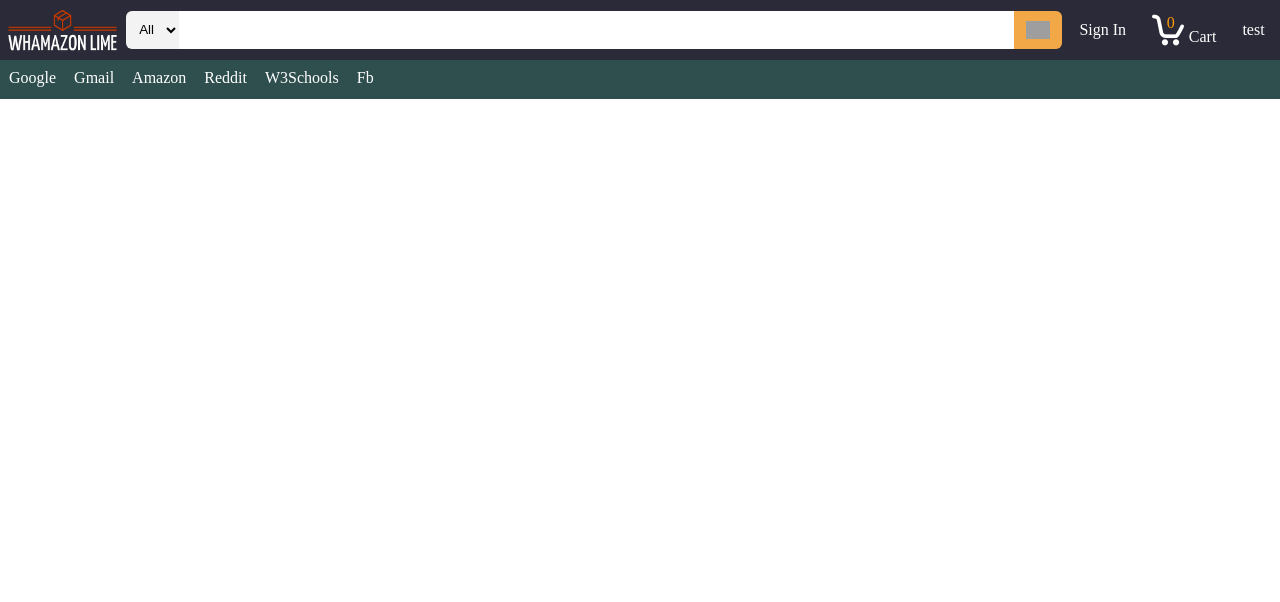
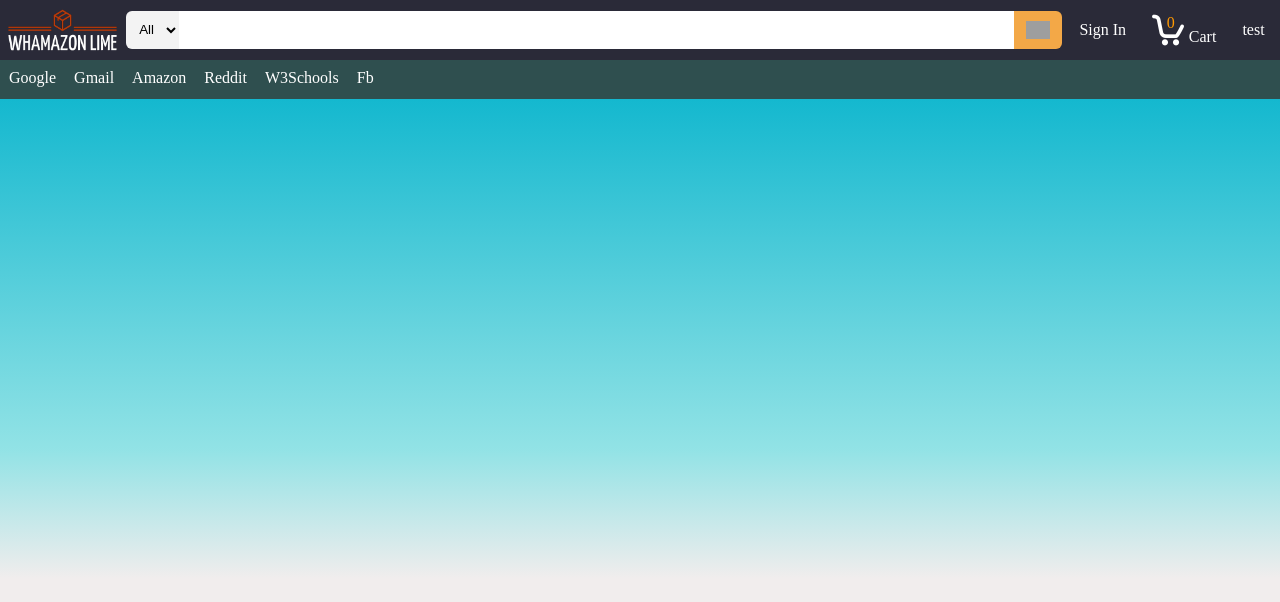
Before and after one commit to jamclean23/js-final-project, a React app: page / in a window 1280 px wide. Shown: the top 602 px of the page. Built offline with nearby package versions, Linux system fonts and the light colour scheme; no server answers; grey boxes are pictures that could not be loaded.

Commit message:
Add HomeContent, gradient background, account menu tweaks

```diff
--- a/src/index/React/App.js
+++ b/src/index/React/App.js
@@ -15,6 +15,7 @@ const firebaseApp = initializeApp(firebaseConfig);
 
 // Components
 import Header from './components/Header/Header';
+import HomeContent from './components/HomeContent/HomeContent';
 
 // ====== FUNCTIONS ======
 
@@ -59,6 +60,7 @@ function App () {
         <div className='App'>
             <appContext.Provider value={{ googleSignIn, userSignOut, signedIn }}>
                 <Header />
+                <HomeContent />
             </appContext.Provider>
         </div>
     );
--- a/src/index/React/components/Header/NavBar/AccountBtn/AccountsModal/accountsmodal.css
+++ b/src/index/React/components/Header/NavBar/AccountBtn/AccountsModal/accountsmodal.css
@@ -7,8 +7,10 @@
     transform: translate(-50%, 100%);
     position: absolute;
     display: none;
-    padding-inline: 1rem;
+    padding-inline: .3rem;
+    padding-bottom: .3rem;
     color: black;
+    z-index: 1;
 }
 
 .AccountsModal.active {
--- /dev/null
+++ b/src/index/React/components/HomeContent/HomeContent.js
@@ -0,0 +1,26 @@
+// HomeContent Component
+
+// ====== IMPORTS ======
+
+import React from "react";
+import './homecontent.css';
+
+// ====== COMPONENT ======
+
+function HomeContent (props) {
+
+    // RENDER
+
+    return (
+        <div className='HomeContent'>
+            <div className='homeContentWrapper'>
+                <div className='gradientBackground'></div>
+            </div>
+        </div>
+    );
+}
+
+
+// ====== EXPORT ======
+
+export default HomeContent;
--- /dev/null
+++ b/src/index/React/components/HomeContent/homecontent.css
@@ -0,0 +1,15 @@
+/* Stylesheet for HomeContent Component */
+
+
+.homeContentWrapper {
+    position: relative;
+    min-height: 30rem;
+}
+
+.HomeContent .gradientBackground {
+    position: absolute;
+    z-index: -1;
+    width: 100%;
+    min-height: 100%;
+    background: linear-gradient(0deg, rgba(255,255,255,0) 0%, rgba(77,219,224,0.5802696078431373) 27%, rgba(20,184,207,1) 100%);
+}
--- a/src/index/styles.css
+++ b/src/index/styles.css
@@ -5,3 +5,7 @@
     padding: 0;
     box-sizing: border-box;
 }
+
+body {
+    background-color: rgb(241, 237, 237);
+}
```
